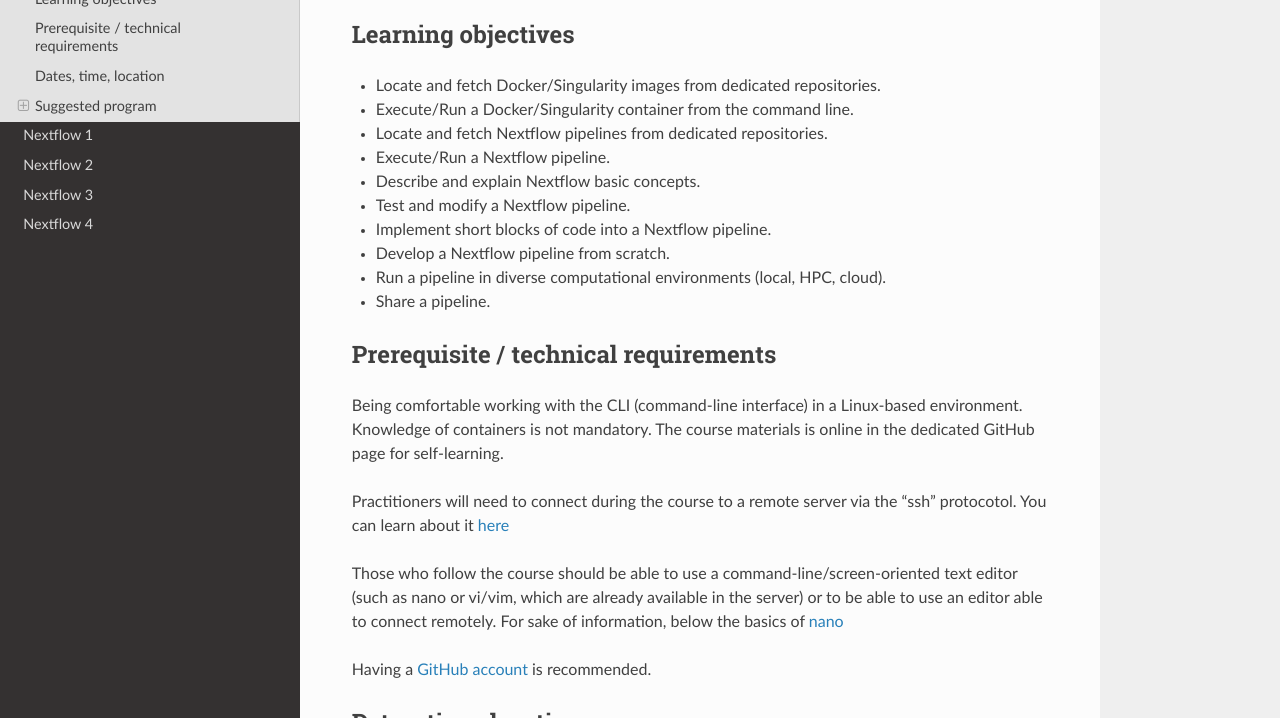
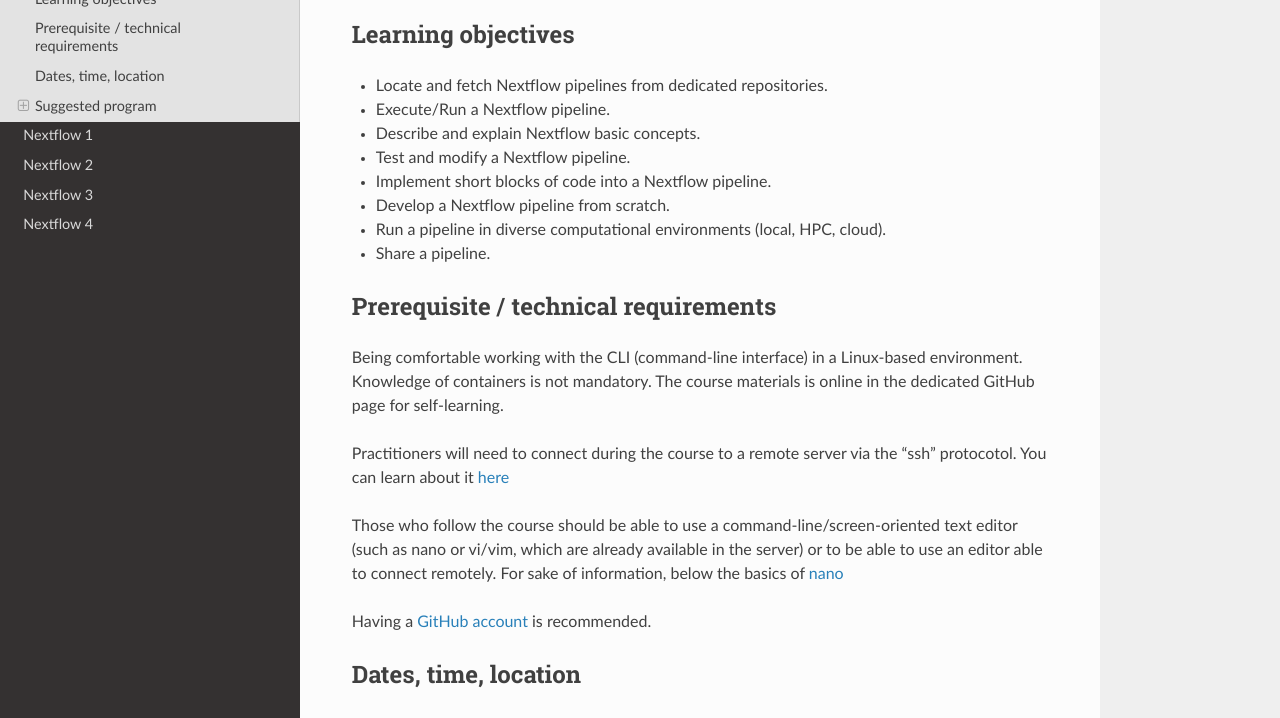
Before and after one commit to biocorecrg/CRG_Nextflow_June_2022, a Sphinx documentation site: the page built from docs/about.rst, in a window 1280 px wide and 900 px high, scrolled down 742 px, cut to the strip 182-900 px from the top of the window. Built offline with Sphinx 7.4.7 and the Read the Docs theme 2.0.0, drawn with Linux system fonts in a browser that asks for light colours; pages that are not in the unit, such as notebooks, are missing from menus.

Commit message:
Update about.rst

```diff
--- a/docs/about.rst
+++ b/docs/about.rst
@@ -56,8 +56,6 @@
 Learning objectives
 ============
 
-* Locate and fetch Docker/Singularity images from dedicated repositories.
-* Execute/Run a Docker/Singularity container from the command line.
 * Locate and fetch Nextflow pipelines from dedicated repositories.
 * Execute/Run a Nextflow pipeline.
 * Describe and explain Nextflow basic concepts.
```
